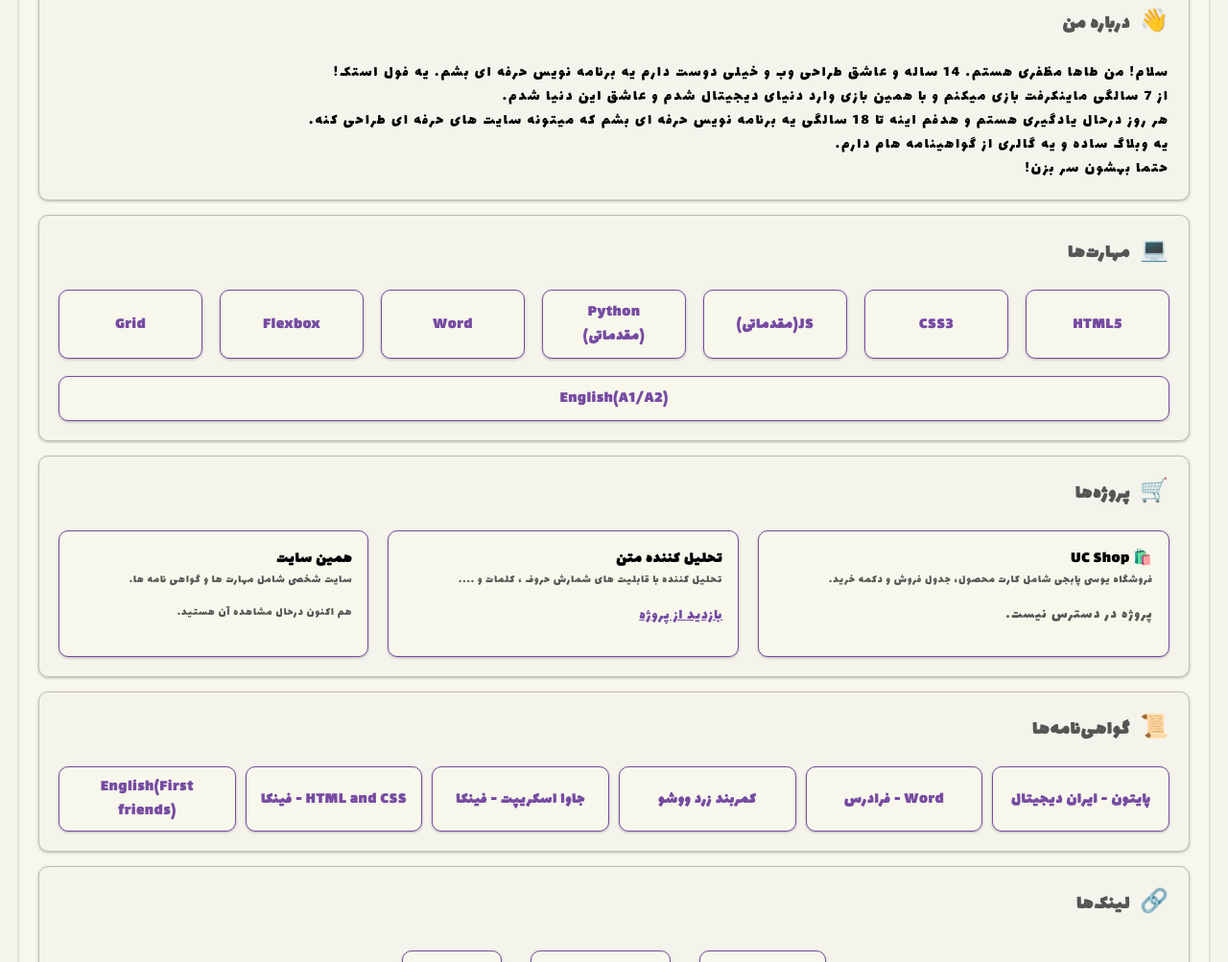
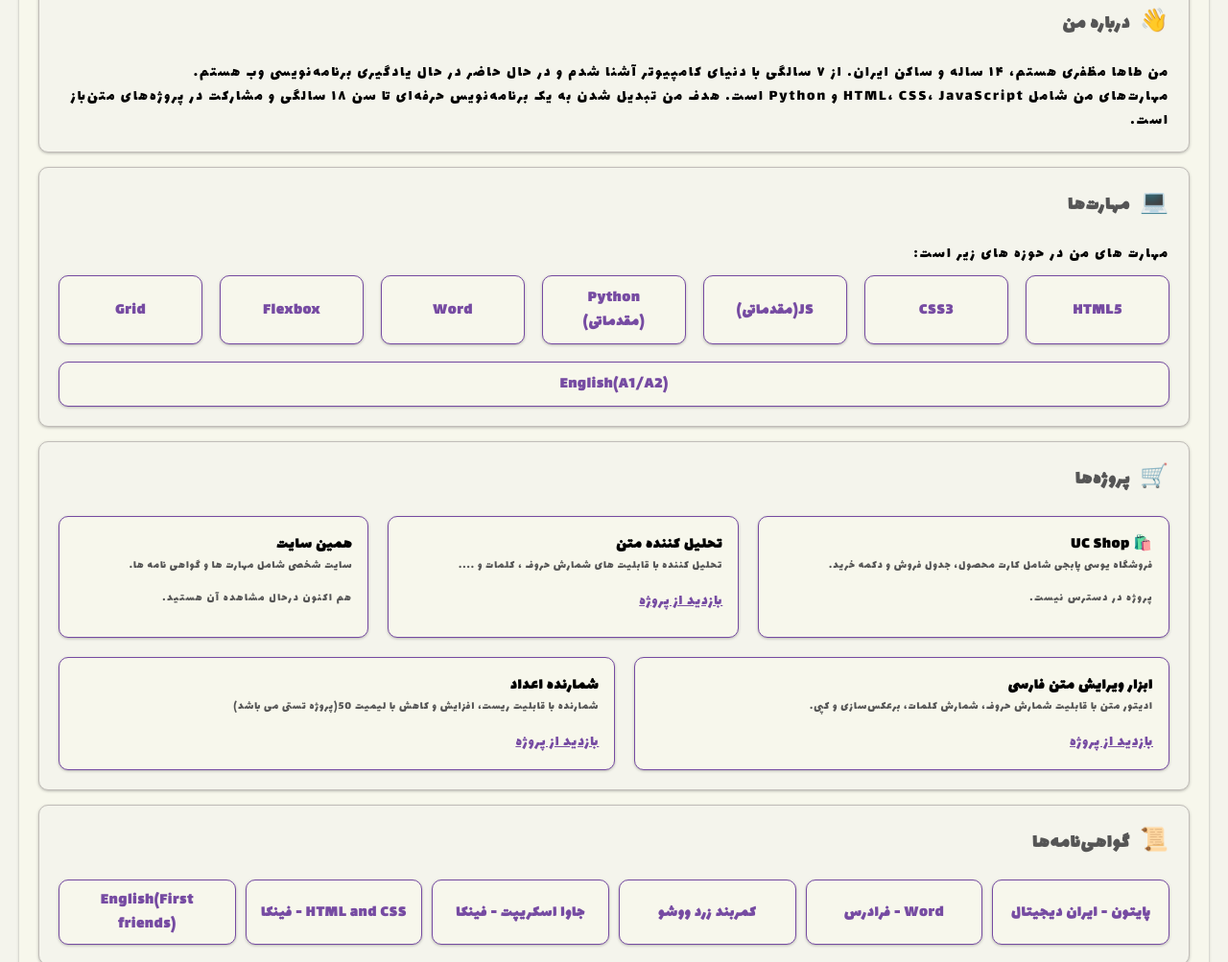
Before and after one commit to MozafariDev/MozafariDev.github.io, a plain HTML site: page index.html in a window 1280 px wide. Shown: the part 420-1423 px from the top of the page at 96% size. Drawn offline with Linux system fonts and the light colour scheme.

Commit message:
update project

```diff
--- a/index.html
+++ b/index.html
@@ -110,26 +110,22 @@
         <!-- درباره من -->
         <section class="section">
           <h2 data-icon="👋">درباره من</h2>
-          <p style="font-size: 16px" class="about">
-            سلام! من طاها مظفری هستم. 14 ساله و عاشق طراحی وب و خیلی دوست دارم
-            یه برنامه نویس حرفه ای بشم. یه فول استک!
+          <p class="about">
+            من طاها مظفری هستم، ۱۴ ساله و ساکن ایران. از ۷ سالگی با دنیای
+            کامپیوتر آشنا شدم و در حال حاضر در حال یادگیری برنامه‌نویسی وب هستم.
           </p>
-          <p style="font-size: 16px" class="about">
-            از 7 سالگی ماینکرفت بازی میکنم و با همین بازی وارد دنیای دیجیتال شدم
-            و عاشق این دنیا شدم.
-          </p>
-          <p style="font-size: 16px" class="about">
-            هر روز درحال یادگیری هستم و هدفم اینه تا 18 سالگی یه برنامه نویس
-            حرفه ای بشم که میتونه سایت های حرفه ای طراحی کنه.
-          </p>
-          <p style="font-size: 16px" class="about">
-            یه وبلاگ ساده و یه گالری از گواهینامه هام دارم. <br />
-            حتما بهشون سر بزن!
+          <p class="about">
+            مهارت‌های من شامل HTML، CSS، JavaScript و Python است. هدف من تبدیل
+            شدن به یک برنامه‌نویس حرفه‌ای تا سن ۱۸ سالگی و مشارکت در پروژه‌های
+            متن‌باز است.
           </p>
         </section>
         <!-- مهارت‌ها -->
         <section class="section">
           <h2 data-icon="💻">مهارت‌ها</h2>
+          <p style="margin-bottom: 10px" class="about">
+            مهارت های من در حوزه های زیر است:
+          </p>
           <div id="skills">
             <span class="skill">HTML5</span>
             <span class="skill">CSS3</span>
@@ -149,7 +145,7 @@
             <div class="project-card">
               <h4>🛍️ UC Shop</h4>
               <p>فروشگاه یوسی پابجی شامل کارت محصول، جدول فروش و دکمه خرید.</p>
-              <p id="visit-project">پروژه در دسترس نیست.</p>
+              <p class="visit-project">پروژه در دسترس نیست.</p>
             </div>
             <div class="project-card">
               <h4 data-icon="📱">تحلیل کننده متن</h4>
@@ -163,7 +159,30 @@
             <div class="project-card">
               <h4 data-icon="📱">همین سایت</h4>
               <p>سایت شخصی شامل مهارت ها و گواهی نامه ها.</p>
-              <p id="visit-project-2">هم اکنون درحال مشاهده آن هستید.</p>
+              <p class="visit-project">هم اکنون درحال مشاهده آن هستید.</p>
+            </div>
+            <div class="project-card">
+              <h4 data-icon="📝">ابزار ویرایش متن فارسی</h4>
+              <p>
+                ادیتور متن با قابلیت شمارش حروف، شمارش کلمات، برعکس‌سازی و کپی.
+              </p>
+              <a
+                href="https://mozafari-text-editor.vercel.app/"
+                class="project-view"
+                >بازدید از پروژه</a
+              >
+            </div>
+            <div class="project-card">
+              <h4>شمارنده اعداد</h4>
+              <p>
+                شمارنده با قابلیت ریست، افزایش و کاهش با لیمیت 50(پروژه تستی می
+                باشد)
+              </p>
+              <a
+                href="https://mozafari-counter.vercel.app/"
+                class="project-view"
+                >بازدید از پروژه</a
+              >
             </div>
           </div>
         </section>
--- a/sitemap.xml
+++ b/sitemap.xml
@@ -2,19 +2,19 @@
 <urlset xmlns="http://www.sitemaps.org/schemas/sitemap/0.9">
   <url>
     <loc>https://mozafari.vercel.app</loc>
-    <lastmod>2026-10-09</lastmod>
+    <lastmod>2026-10-12</lastmod>
     <changefreq>weekly</changefreq>
     <priority>1.0</priority>
   </url>
   <url>
     <loc>https://mozafari.vercel.app/certificates-galery.html</loc>
-    <lastmod>2026-10-09</lastmod>
+    <lastmod>2026-10-12</lastmod>
     <changefreq>monthly</changefreq>
     <priority>0.8</priority>
   </url>
   <url>
     <loc>https://mozafari.vercel.app/blog.html</loc>
-    <lastmod>2026-10-09</lastmod>
+    <lastmod>2026-10-12</lastmod>
     <changefreq>monthly</changefreq>
     <priority>0.8</priority>
   </url>
--- a/style.css
+++ b/style.css
@@ -15,7 +15,7 @@
     color 0.2s ease;
 }
 
-#visit-project {
+.visit-project {
   letter-spacing: 1.5px;
   font-size: 15px;
 }
@@ -156,7 +156,7 @@ h2::before {
   box-shadow: 0 1px 3px rgba(0, 0, 0, 0.25);
   margin: 0;
   border: 1px solid #764ba2;
-  flex-grow: 1;
+  flex-grow: 0.5;
   transition: all 0.3s linear;
 }
 
@@ -273,10 +273,6 @@ button,
 .nav-button,
 .check {
   user-select: none;
-}
-#visit-project {
-  letter-spacing: 1.5px;
-  font-size: 15px;
 }
 ::-webkit-scrollbar {
   width: 15px;
```
